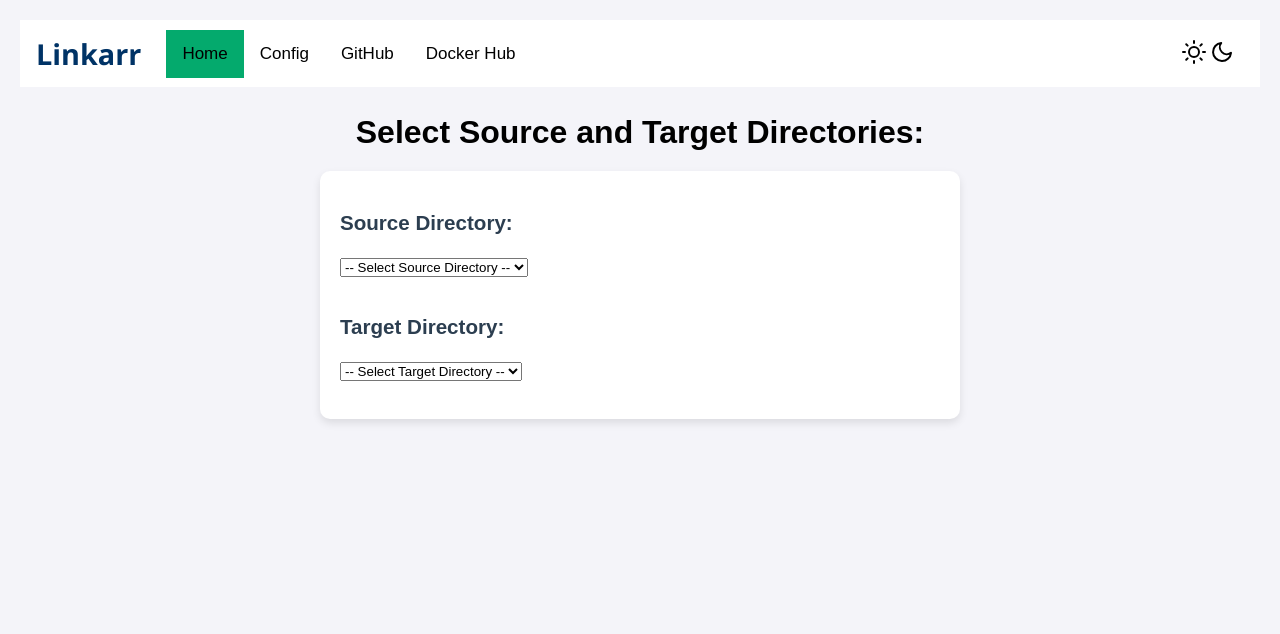
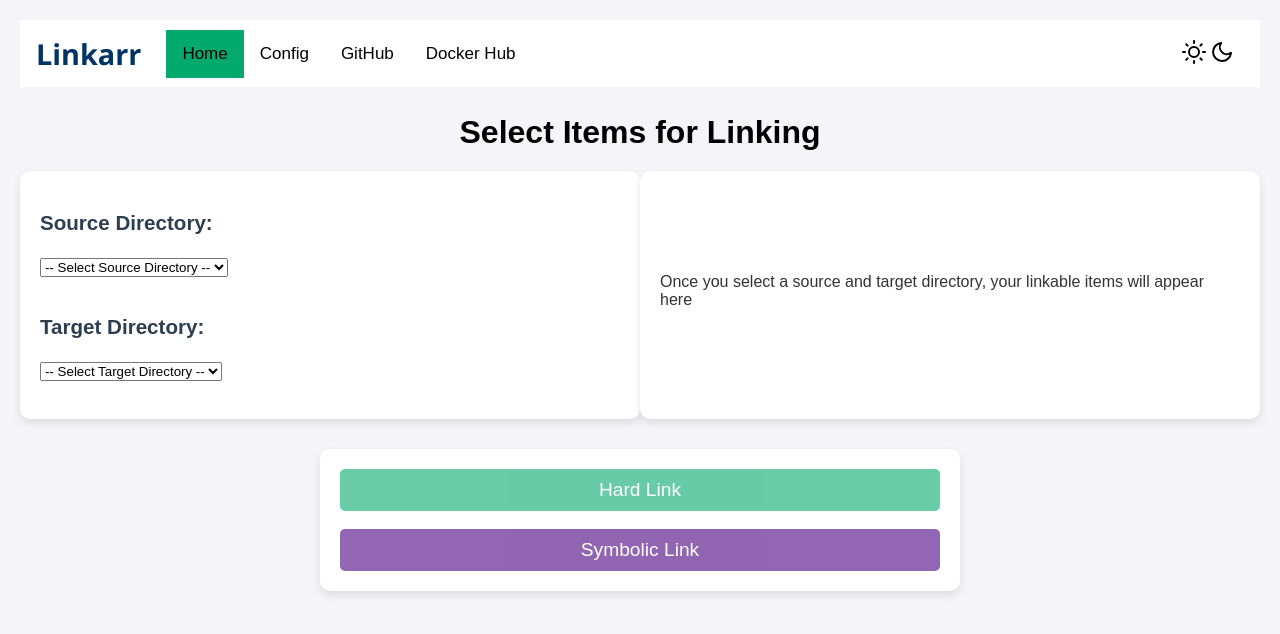
Before and after one commit to imadahmad97/linkarr, a Flask app: page / in a window 1280 px wide. Shown: the top 634 px of the page. Run offline with Flask 3, Linux system fonts and the light colour scheme; parts of the project's set-up code (start-up, migrations or seed data) failed here and were passed over.

Commit message:
updated file selector layout

```diff
--- a/app/routes.py
+++ b/app/routes.py
@@ -51,7 +51,13 @@ def init_routes(app):
                         )
                     )
 
-            return redirect(url_for("base"))
+            return redirect(
+                url_for(
+                    "base",
+                    selected_source_dir=selected_source_dir,
+                    selected_target_dir=selected_target_dir,
+                )
+            )
 
         elif request.method == "GET":
             app.logger.info("Handling GET request for file selector")
--- a/app/static/file_selector.css
+++ b/app/static/file_selector.css
@@ -16,7 +16,9 @@ h2 {
 }
 
 /* Form styling */
-form {
+.source_and_target_dir_form,
+.item_selector_form,
+.button_form {
   max-width: 600px;
   margin: 0 auto;
   padding: 20px;
@@ -25,8 +27,24 @@ form {
   box-shadow: 0 4px 8px rgba(0, 0, 0, 0.1);
 }
 
-.dark-mode form {
+.dark-mode .source_and_target_dir_form,
+.dark-mode .item_selector_form,
+.dark-mode .button_form {
   background-color: #121212;
+}
+
+.top_forms_container {
+  display: flex;
+  justify-content: center;
+  flex-wrap: wrap; /* allow wrapping on small screens */
+  margin-bottom: 30px;
+}
+
+.source_and_target_dir_form,
+.item_selector_form {
+  flex: 1;
+  min-width: 300px; /* for responsiveness */
+  max-width: 600px;
 }
 
 .dark-mode h2 {
@@ -34,7 +52,9 @@ form {
 }
 
 .item_list {
-  align-items: center !important;
+  height: 200px; /* fixed height */
+  overflow-y: auto;
+  align-items: left !important;
   display: flex !important;
   flex-direction: column !important;
   justify-content: center !important;
@@ -113,6 +133,12 @@ label {
   background-color: #7a00b3;
 }
 
+button:disabled {
+  background-color: #888;
+  cursor: not-allowed;
+  opacity: 0.6;
+}
+
 /* Flash message styles */
 .flashes {
   max-width: 600px;
--- a/app/templates/file_selector.html
+++ b/app/templates/file_selector.html
@@ -19,8 +19,10 @@ href="{{ url_for('static', filename='file_selector.css') }}"
 {% endblock %}
 
 {% block content %}
-    <h2>Select Source and Target Directories:</h2>
-    <form action="" method="get">
+    <h2>Select Items for Linking</h2>
+    <div class="top_forms_container">
+    <div class="source_and_target_dir_form">
+        <form action="" method="get">
         <label for="source_dir"><h3>Source Directory:</h3></label>
         <select name="selected_source_dir" id="source_dir" onchange="checkAndSubmit()">
             <option value="">-- Select Source Directory --</option>
@@ -41,9 +43,12 @@ href="{{ url_for('static', filename='file_selector.css') }}"
             {% endfor %}
         </select>
         <br><br>
-        {% if selected_source_dir %}
-            <h2>Select Files or Directories to Link:</h2>
+    </div>
+</form>
+<form action="" method="post"
+        <div class="item_selector_form">
             <div class="item_list">
+                {% if selected_source_dir and selected_target_dir %}
             <ul>
                 {% for item in items %}
                     <li>
@@ -52,17 +57,24 @@ href="{{ url_for('static', filename='file_selector.css') }}"
                     </li>
                 {% endfor %}
             </ul>
+            {% else %}
+                <p>Once you select a source and target directory, your linkable items will appear here</p>
+            {% endif %}
             </div>
+        </div>
+    </div>
+            <div class="button_form">
             <input type="hidden" name="selected_source_dir" value="{{ selected_source_dir }}">
             <input type="hidden" name="selected_target_dir" value="{{ selected_target_dir }}">
                 <div class="button_group">
                     <input type="hidden" name="link_type" id="link_type">
-                    <button id=hardlink_button type="submit" formaction="" formmethod="post" onclick="setLinkType('hard')">Hard Link</button>
+                    <button id="hardlink_button" type="submit" formaction="" formmethod="post" onclick="setLinkType('hard')" disabled>Hard Link</button>
                     <br><br>
-                    <button id=symboliclink_button type="submit" formaction="" formmethod="post" onclick="setLinkType('symbolic')">Symbolic Link</button>
+                    <button id="symboliclink_button" type="submit" formaction="" formmethod="post" onclick="setLinkType('symbolic')" disabled>Symbolic Link</button>
                 </div>
-        {% endif %}
-    </form>
+</div>
+</form>
+
 
     {% with messages = get_flashed_messages(with_categories=true) %}
         {% if messages %}
@@ -82,5 +94,22 @@ href="{{ url_for('static', filename='file_selector.css') }}"
             document.forms[0].submit();
           }
         }
+
+        function toggleButtons() {
+            const source = document.getElementById('source_dir').value;
+            const target = document.getElementById('target_dir').value;
+            const hardBtn = document.getElementById('hardlink_button');
+            const symbolicBtn = document.getElementById('symboliclink_button');
+
+            const enable = source && target;
+            hardBtn.disabled = !enable;
+            symbolicBtn.disabled = !enable;
+        }
+
+        document.getElementById('source_dir').addEventListener('change', toggleButtons);
+        document.getElementById('target_dir').addEventListener('change', toggleButtons);
+
+        // In case both are pre-filled from a GET request
+        window.addEventListener('DOMContentLoaded', toggleButtons);
       </script>
 {% endblock %}
--- a/config/config.json
+++ /dev/null
@@ -1,8 +0,0 @@
-{
-    "source_dirs": [
-        "files_to_hardlink"
-    ],
-    "target_dirs": [
-        "source_directory"
-    ]
-}
--- a/source_directory/file_1.txt
+++ /dev/null
@@ -1 +0,0 @@
-files_to_hardlink/file_1.txt
--- a/source_directory/file_2.txt
+++ /dev/null
@@ -1 +0,0 @@
-files_to_hardlink/file_2.txt
```
Also changed, not shown: files_to_hardlink/file_1.txt (deleted), files_to_hardlink/file_2.txt (deleted), 1 other file.
